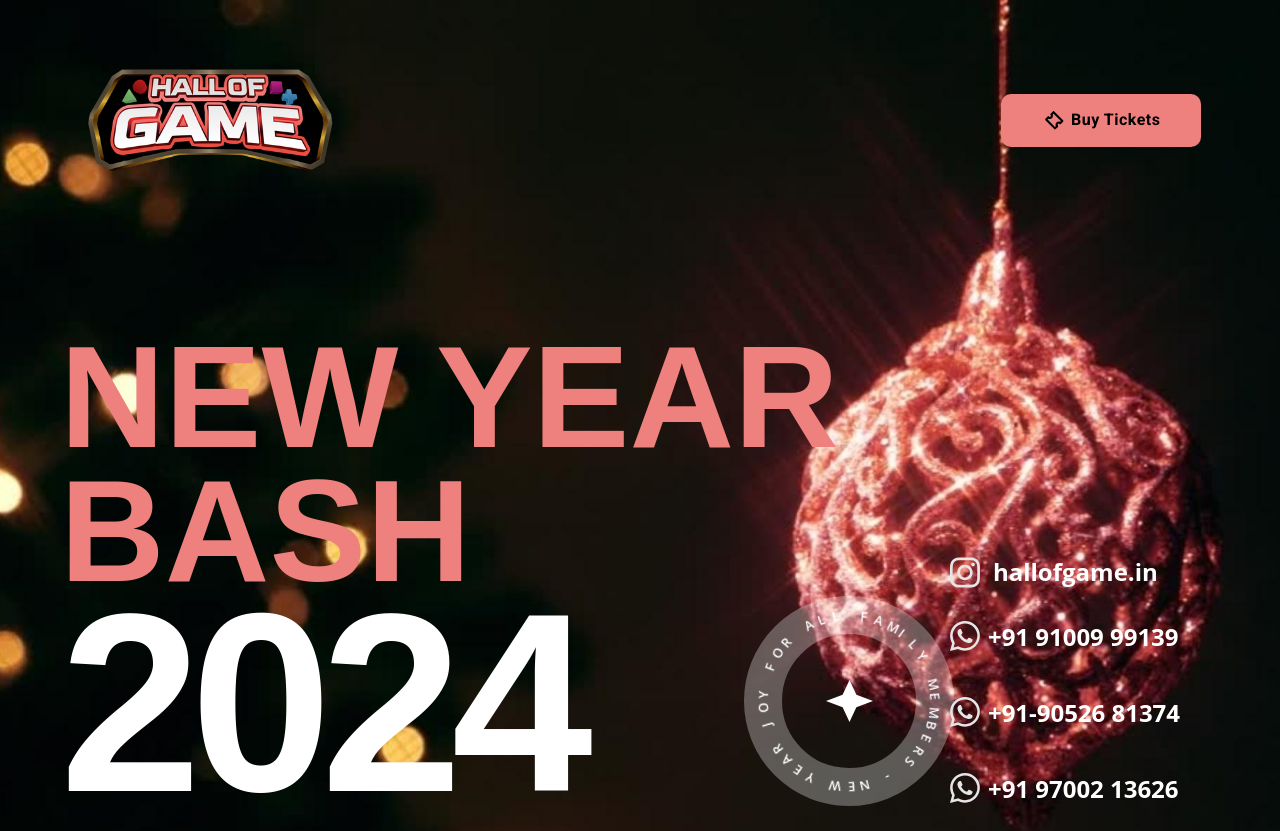
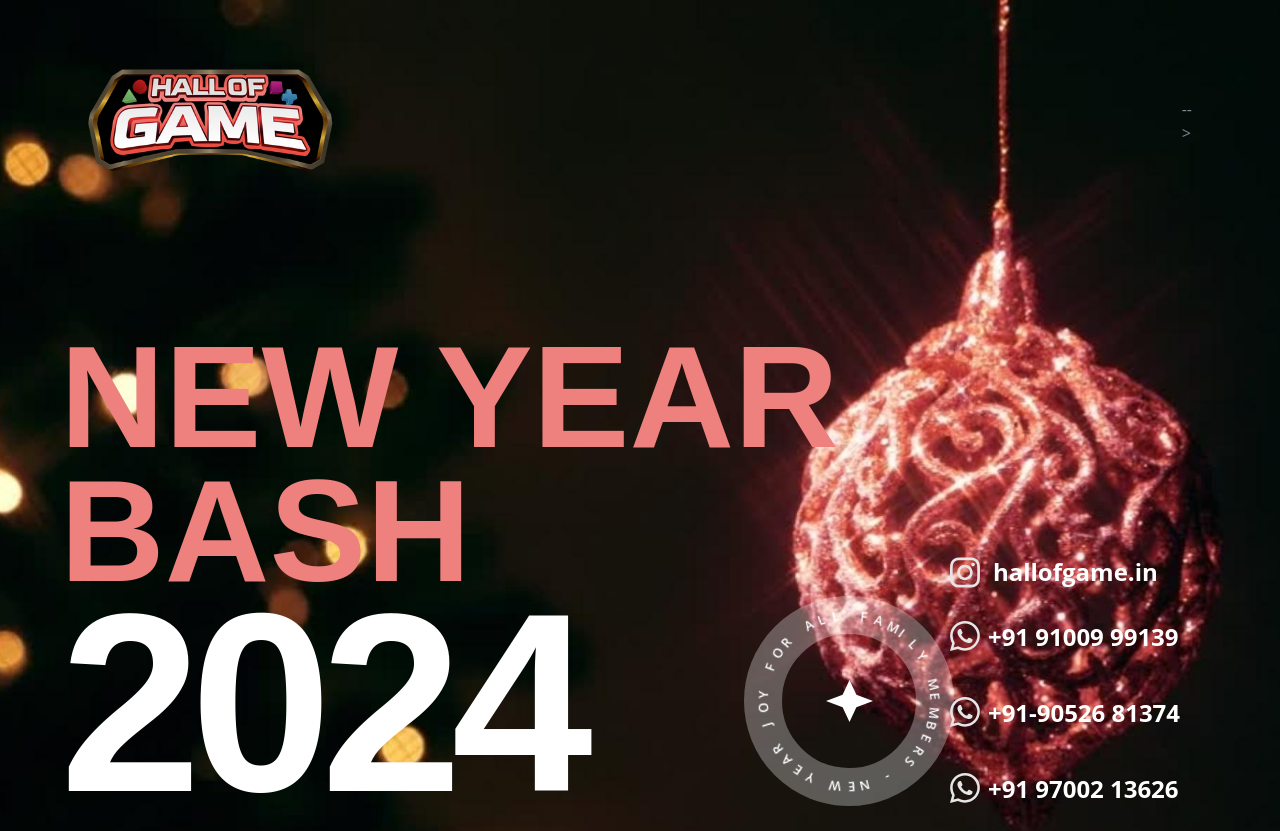
Before and after one commit to 100xbiz/eventiva, a website: page index.html in a window 1280 px wide. Shown: the top 831 px of the page. Drawn offline with Linux system fonts and the light colour scheme.

Commit message:
Update index.html

```diff
--- a/index.html
+++ b/index.html
@@ -70,8 +70,8 @@
 							</button>
 						</div -->
 
-
-						<div class="d-none d-lg-block">
+						<form><script src="https://checkout.razorpay.com/v1/payment-button.js" data-payment_button_id="pl_NFNgaathbxuehb" async> </script> </form>
+<!-- 						<div class="d-none d-lg-block">
 							<div class="d-flex gap-60 align-items-center">
 								<a href="https://shop.hallofgame.in" class="btn btn-primary btn-custom-dark align-items-center gap-2" aria-label="buttons">
 									<span class="buttons-logo"><svg width="25" height="25"><use xlink:href="#buttons-logo"></use></svg></span> Buy Tickets
@@ -82,7 +82,7 @@
 								<!--a href="#" class="offcanvas-menu-icon" data-bs-toggle="offcanvas" data-bs-target="#navContentmenu" aria-controls="navContentmenu" aria-expanded="false" aria-label="Toggle navigation">
 									<span ><svg width="44" height="44"><use xlink:href="#offcanvas-menu-icon"></use></svg></span>
 								</a-->
-							</div>
+							</div>	 -->
 
 						</div>
 					</div>
```
